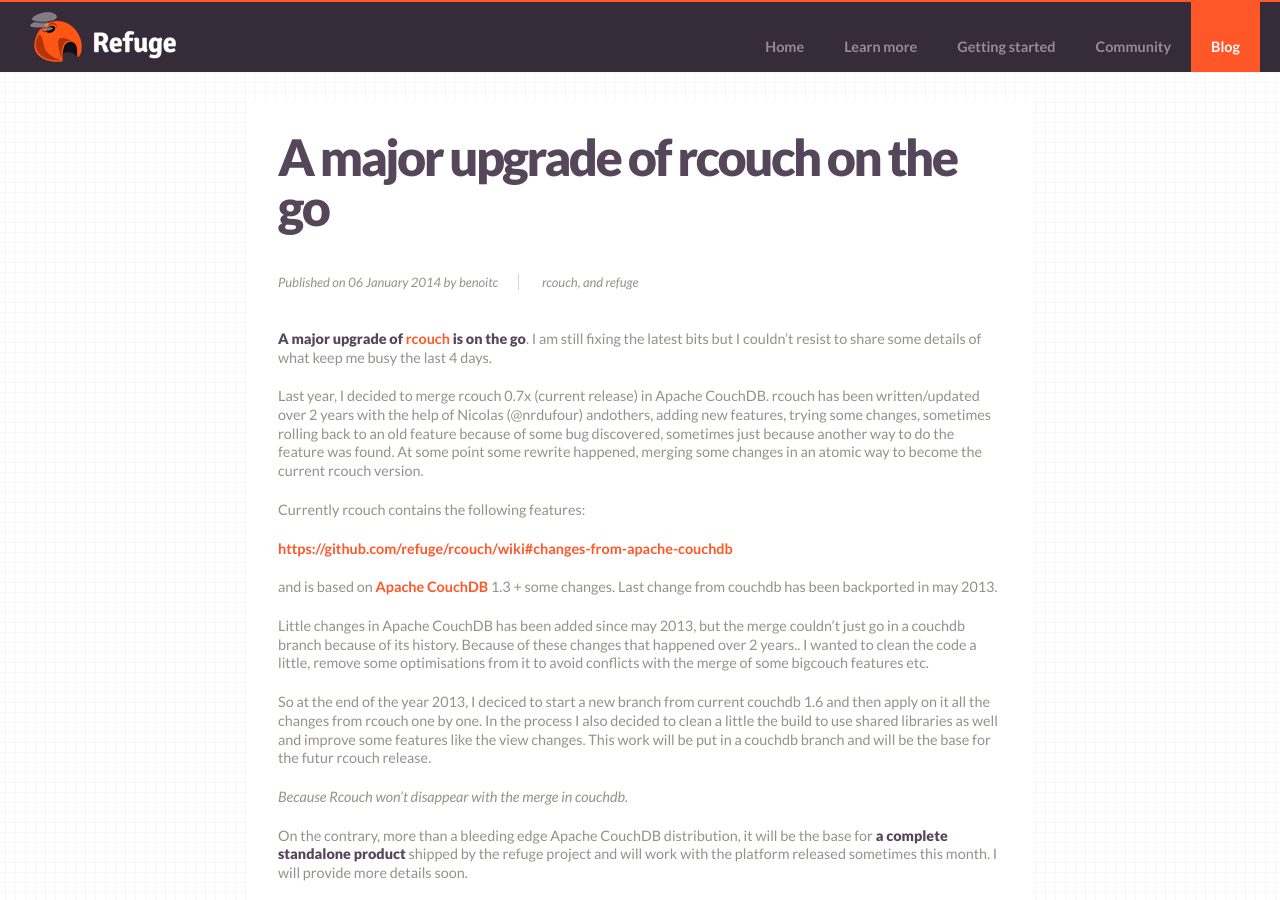
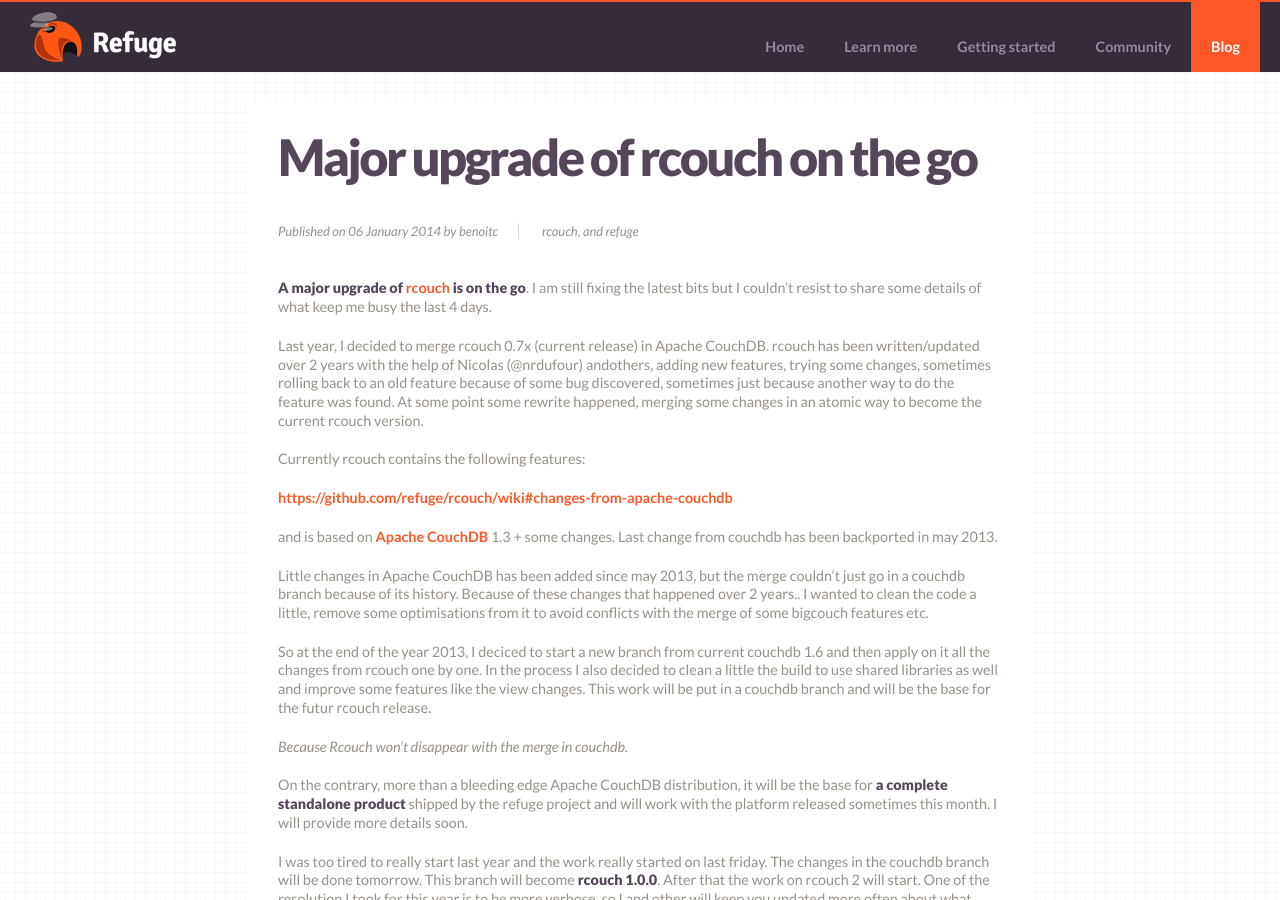
Before and after one commit to refuge/refuge.io, a Jekyll site: the page built from blog/_posts/2014-01-06-major-upgrade-of-rcouch-on-the-go.md, in a window 1280 px wide and 900 px high. Built offline with Jekyll 4.4.1, drawn with Linux system fonts in a browser that asks for light colours; nearby versions of some CDN libraries.

```diff
--- a/blog/_posts/2014-01-06-major-upgrade-of-rcouch-on-the-go.md
+++ b/blog/_posts/2014-01-06-major-upgrade-of-rcouch-on-the-go.md
@@ -1,6 +1,6 @@
 ---
 layout: post
-title: A major upgrade of rcouch on the go
+title: Major upgrade of rcouch on the go
 author: benoitc
 tags: rcouch, refuge
 ---
```
